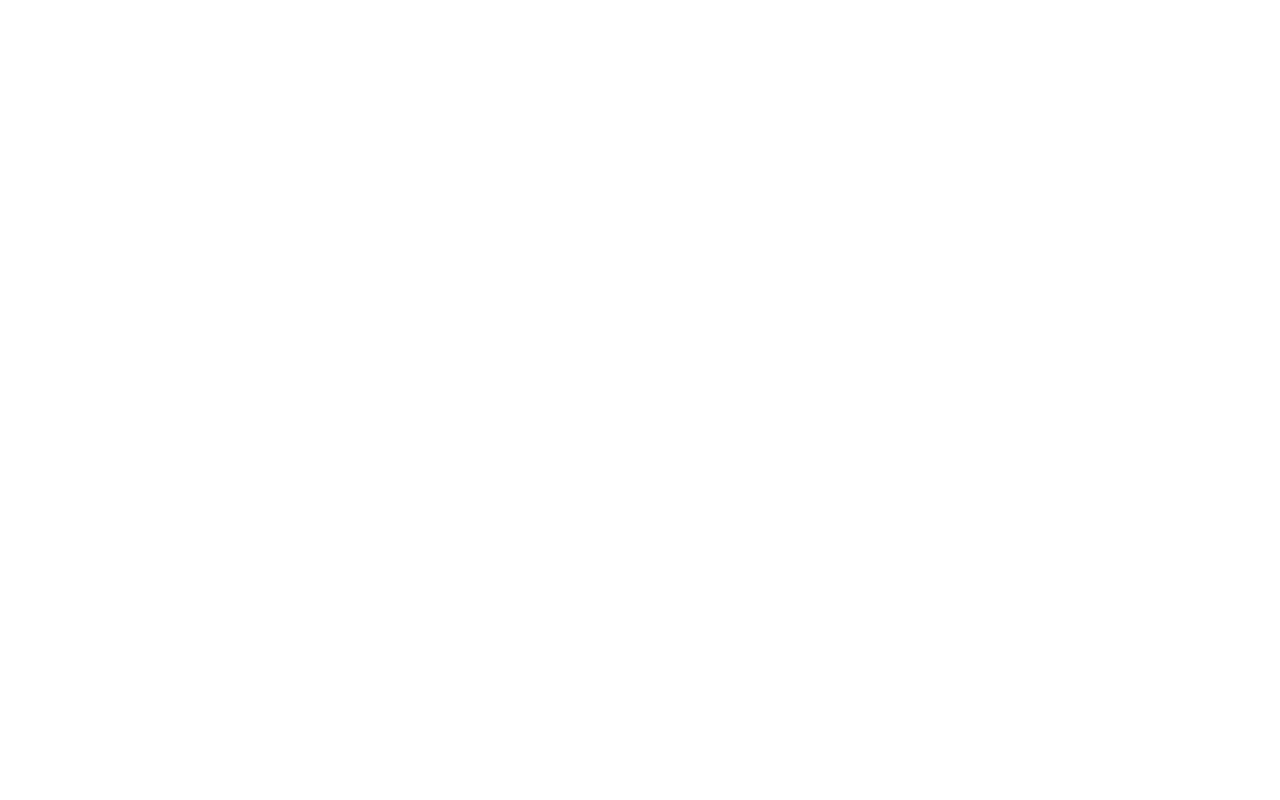
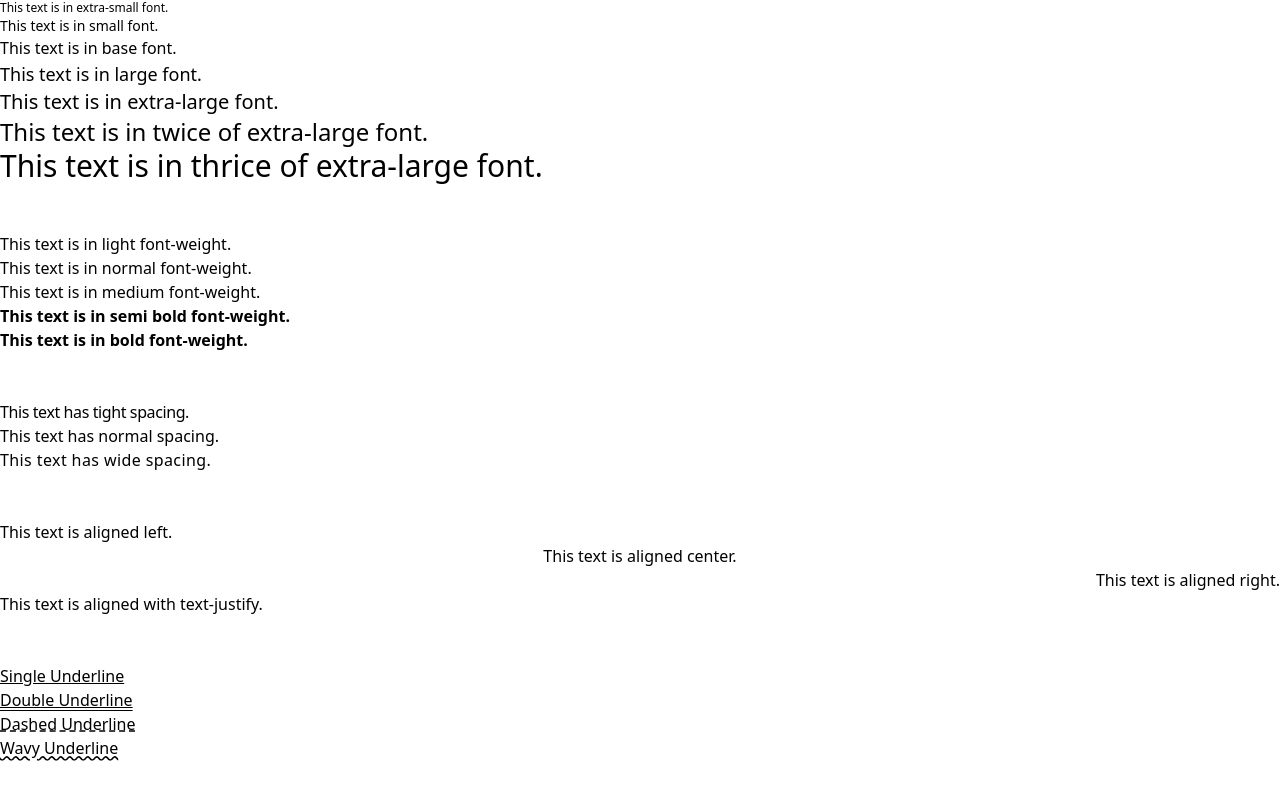
Before and after one commit to ablonewolf/TailWindCSS-Practice-Codes, a website: page tailwind-practice-codes/04-typography/index.html in a window 1280 px wide. Drawn offline with nearby package versions, Linux system fonts and the light colour scheme.

Commit message:
Practiced some classed related to typography.

```diff
--- a/tailwind-practice-codes/04-typography/index.html
+++ b/tailwind-practice-codes/04-typography/index.html
@@ -1,30 +1,95 @@
 <!DOCTYPE html>
 <html lang="en">
 <head>
-    <meta charset="UTF-8" />
-    <meta http-equiv="X-UA-Compatible" content="IE=edge" />
-    <meta name="viewport" content="width=device-width, initial-scale=1.0" />
+    <meta charset="UTF-8"/>
+    <meta http-equiv="X-UA-Compatible" content="IE=edge"/>
+    <meta name="viewport" content="width=device-width, initial-scale=1.0"/>
     <script src="https://cdn.tailwindcss.com"></script>
     <title>Typography</title>
 </head>
 <body>
-    <!-- Font Family -->
-
 <!-- Font Size -->
-
+<div class="text-xs">
+    This text is in extra-small font.
+</div>
+<div class="text-sm">
+    This text is in small font.
+</div>
+<div class="text-base">
+    This text is in base font.
+</div>
+<div class="text-lg">
+    This text is in large font.
+</div>
+<div class="text-xl">
+    This text is in extra-large font.
+</div>
+<div class="text-2xl">
+    This text is in twice of extra-large font.
+</div>
+<div class="text-3xl">
+    This text is in thrice of extra-large font.
+</div>
+<br>
+<br>
 <!-- Font Weight -->
-
+<div class="font-light">
+    This text is in light font-weight.
+</div>
+<div class="font-normal">
+    This text is in normal font-weight.
+</div>
+<div class="font-medium">
+    This text is in medium font-weight.
+</div>
+<div class="font-semibold">
+    This text is in semi bold font-weight.
+</div>
+<div class="font-bold">
+    This text is in bold font-weight.
+</div>
+<br>
+<br>
 <!-- Letter Spacing -->
-
+<div class="tracking-tight">
+    This text has tight spacing.
+</div>
+<div class="tracking-normal">
+    This text has normal spacing.
+</div>
+<div class="tracking-wide">
+    This text has wide spacing.
+</div>
+<br>
+<br>
 <!-- Text Alignment -->
-
+<div class="text-left">
+    This text is aligned left.
+</div>
+<div class="text-center">
+    This text is aligned center.
+</div>
+<div class="text-right">
+    This text is aligned right.
+</div>
+<div class="text-justify">
+    This text is aligned with text-justify.
+</div>
+<br>
+<br>
 <!-- Text Decoration -->
-
-    <!-- Decoration Style -->
-
-    <!-- Decoration Offset -->
-
-    <!-- Text Transform -->
+<div class="underline">
+    Single Underline
+</div>
+<div class="underline decoration-double">
+    Double Underline
+</div>
+<div class="underline decoration-dashed">
+    Dashed Underline
+</div>
+<div class="underline decoration-wavy">
+    Wavy Underline
+</div>
 </body>
 </html>
 
```
Lines whose indentation alone changed are shown as unchanged.
